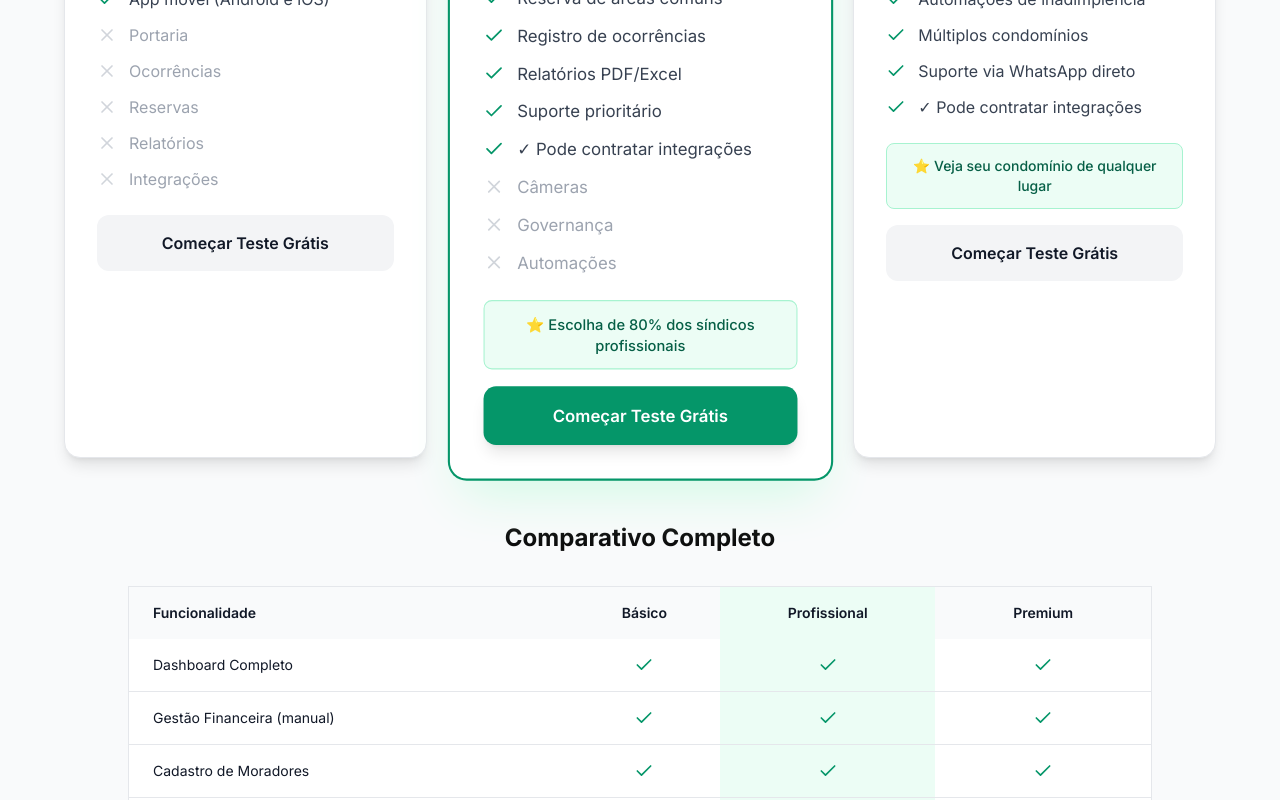
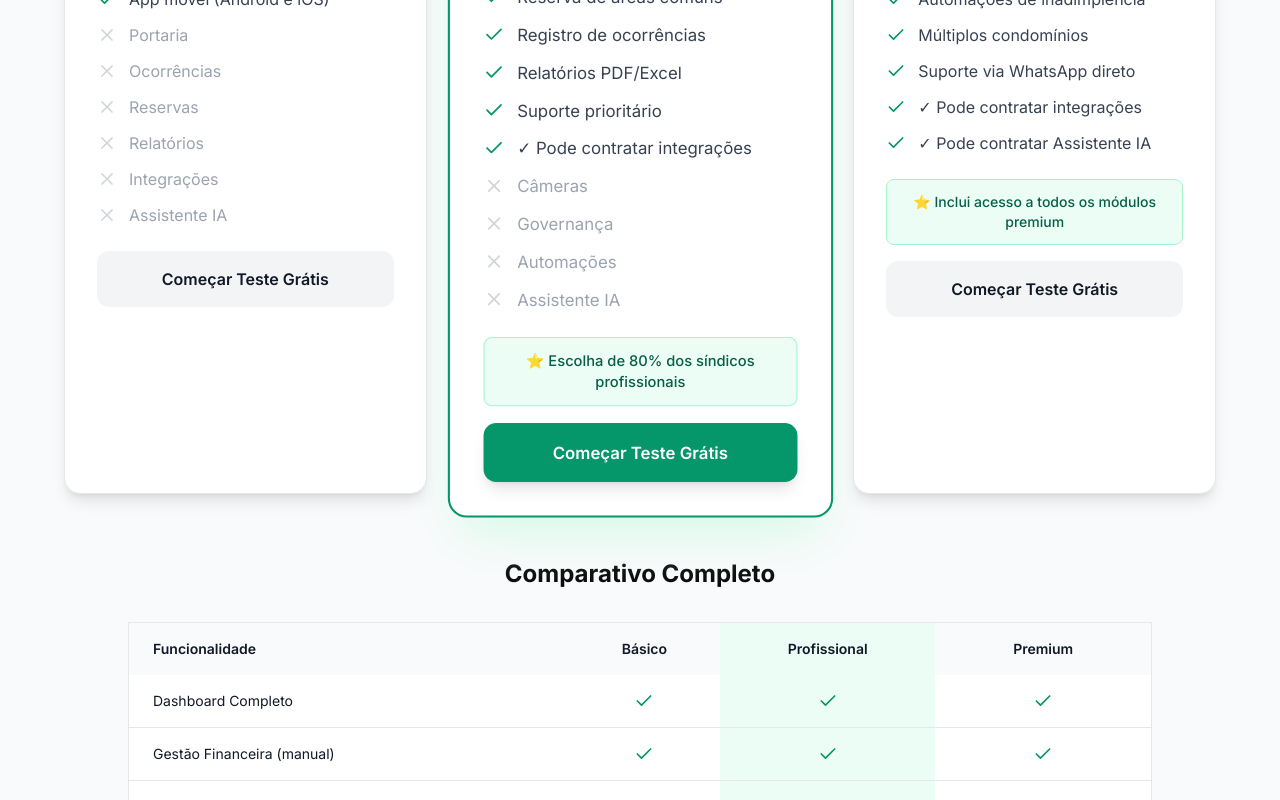
Before and after one commit to robsonodex/condominio-facil, a Next.js app: page /landing in a window 1280 px wide. Shown: the part 9260-10060 px from the top of the page. Built offline with nearby package versions, Linux system fonts and the light colour scheme; no server answers.

Commit message:
docs: Atualizar planos e FAQ landing com Assistente IA

```diff
--- a/src/app/(public)/landing/page.tsx
+++ b/src/app/(public)/landing/page.tsx
@@ -182,7 +182,7 @@ const plans = [
             'Cadastro de cobranças',
             'App móvel (Android e iOS)',
         ],
-        notIncluded: ['Portaria', 'Ocorrências', 'Reservas', 'Relatórios', 'Integrações'],
+        notIncluded: ['Portaria', 'Ocorrências', 'Reservas', 'Relatórios', 'Integrações', 'Assistente IA'],
         popular: false,
     },
     {
@@ -202,7 +202,7 @@ const plans = [
             'Suporte prioritário',
             '✓ Pode contratar integrações',
         ],
-        notIncluded: ['Câmeras', 'Governança', 'Automações'],
+        notIncluded: ['Câmeras', 'Governança', 'Automações', 'Assistente IA'],
         popular: true,
         highlight: 'Escolha de 80% dos síndicos profissionais'
     },
@@ -220,10 +220,11 @@ const plans = [
             'Múltiplos condomínios',
             'Suporte via WhatsApp direto',
             '✓ Pode contratar integrações',
+            '✓ Pode contratar Assistente IA',
         ],
         notIncluded: [],
         popular: false,
-        highlight: 'Veja seu condomínio de qualquer lugar'
+        highlight: 'Inclui acesso a todos os módulos premium'
     },
 ];
 
@@ -241,12 +242,16 @@ const faqs = [
         answer: 'São serviços de configuração contratados à parte. Inclui: implantação completa (R$ 999), mensalidade do serviço (R$ 199/mês), e suporte técnico. Trabalhamos com Mercado Pago, Asaas, Inter e outros bancos. Nós cuidamos de toda a parte técnica - você só precisa ter CNPJ ativo e conta no banco escolhido.'
     },
     {
+        question: 'O que é o Assistente IA e como funciona?',
+        answer: 'É um chatbot exclusivo do seu condomínio, treinado com seus documentos (regimento, convenção, atas). Ele responde perguntas dos moradores 24h/dia, reduzindo até 70% das mensagens repetitivas para o síndico. Implantação: R$ 997, mensalidade: R$ 149/mês. Disponível apenas para planos Premium.'
+    },
+    {
         question: 'Como funciona o período de teste?',
-        answer: 'Você tem 7 dias grátis para testar todas as funcionalidades do plano escolhido. Não pedimos cartão de crédito no cadastro. O sistema WEB (gestão financeira, moradores, portaria, reservas) está 100% pronto e funcionando.'
+        answer: 'Você tem 7 dias grátis para testar todas as funcionalidades do plano escolhido. Não pedimos cartão de crédito no cadastro. O sistema WEB (gestão financeira, moradores, portaria, reservas) está 100% pronto e funcionando. Após o período, você precisa contratar para continuar usando.'
     },
     {
         question: 'Posso cancelar a qualquer momento?',
-        answer: 'Sim! Não há fidelidade. Cancele quando quiser pelo próprio sistema. Os serviços de implantação (WhatsApp e Bancário) têm regras específicas detalhadas no contrato de cada serviço.'
+        answer: 'Sim! Não há fidelidade. Cancele quando quiser pelo próprio sistema. Os serviços de implantação (WhatsApp, Bancário e IA) têm regras específicas detalhadas no contrato de cada serviço.'
     },
     {
         question: 'O que preciso para ter a integração bancária?',
@@ -261,6 +266,7 @@ const faqs = [
         answer: 'Absolutamente. Usamos criptografia de ponta a ponta, RLS (Row Level Security) para isolamento de dados, e hospedagem em servidores seguros. Estamos em conformidade com a LGPD.'
     },
 ];
+
 
 export default function LandingPage() {
     return (
```
